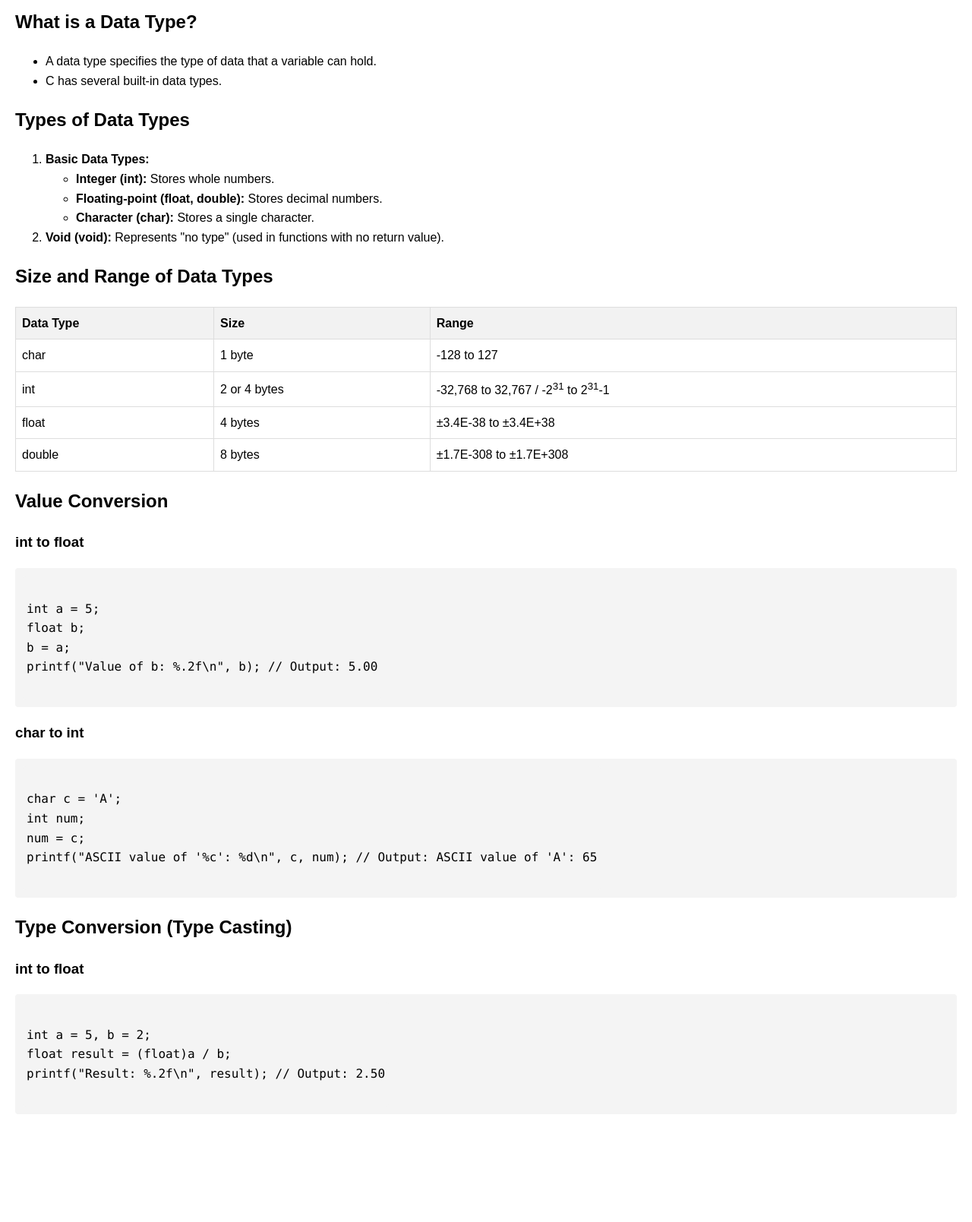
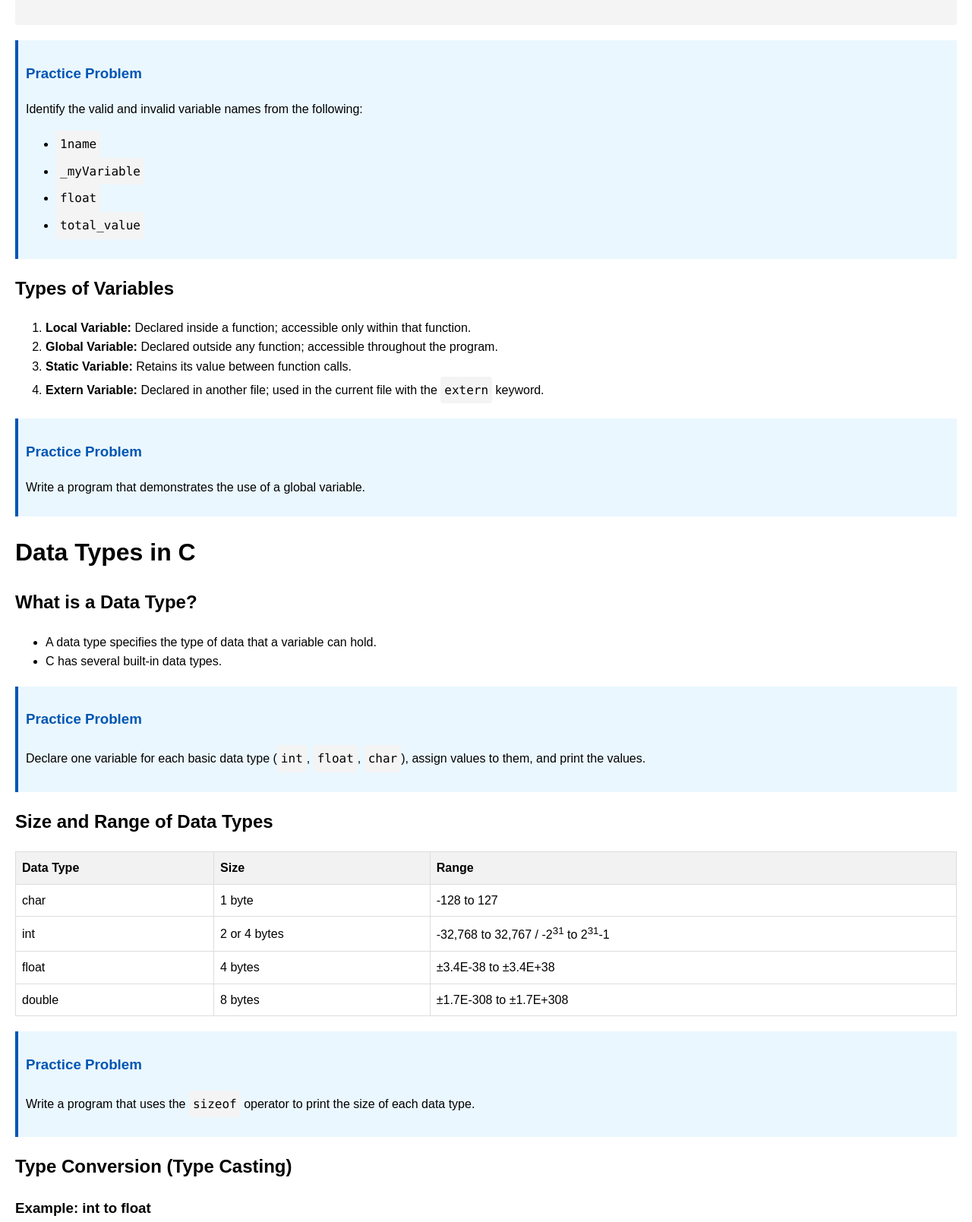
Before and after one commit to tahmad560/Project1, a plain HTML site: page Data_type_and_Variables.html in a window 1280 px wide. Shown: the part 1080-2689 px from the top of the page at 76% size. Before the commit the page ends 2567 px from the top, so only its background shows below. Drawn offline with Linux system fonts and the light colour scheme.

Commit message:
Add files via upload

```diff
--- a/Data_type_and_Variables.html
+++ b/Data_type_and_Variables.html
@@ -22,6 +22,7 @@
             padding: 10px;
             border-radius: 4px;
             font-family: Consolas, monospace;
+            overflow-x: auto;
         }
         table {
             border-collapse: collapse;
@@ -36,6 +37,15 @@
         th {
             background-color: #f2f2f2;
         }
+        .practice {
+            background-color: #eaf7ff;
+            padding: 10px;
+            border-left: 4px solid #0056b3;
+            margin: 20px 0;
+        }
+        .practice h3 {
+            color: #0056b3;
+        }
     </style>
 </head>
 <body>
@@ -46,9 +56,19 @@
         <li>It has a name (identifier) and a type that defines what kind of data it can hold.</li>
     </ul>
 
+    <div class="practice">
+        <h3>Practice Problem</h3>
+        <p>Write a program that declares an integer variable, assigns it a value, and prints the value.</p>
+    </div>
+
     <h2>Declaring a Variable</h2>
     <p>To declare a variable, specify the type followed by its name:</p>
     <pre><code>int age;</code></pre>
+
+    <div class="practice">
+        <h3>Practice Problem</h3>
+        <p>Declare a <code>float</code> variable named <code>temperature</code>, assign it the value 36.6, and print it.</p>
+    </div>
 
     <h2>Rules for Naming Variables</h2>
     <ol>
@@ -65,6 +85,17 @@ float salary_2023 = 55000.50;
 int Age = 30;
     </code></pre>
 
+    <div class="practice">
+        <h3>Practice Problem</h3>
+        <p>Identify the valid and invalid variable names from the following:</p>
+        <ul>
+            <li><code>1name</code></li>
+            <li><code>_myVariable</code></li>
+            <li><code>float</code></li>
+            <li><code>total_value</code></li>
+        </ul>
+    </div>
+
     <h2>Types of Variables</h2>
     <ol>
         <li><strong>Local Variable:</strong> Declared inside a function; accessible only within that function.</li>
@@ -73,6 +104,11 @@ int Age = 30;
         <li><strong>Extern Variable:</strong> Declared in another file; used in the current file with the <code>extern</code> keyword.</li>
     </ol>
 
+    <div class="practice">
+        <h3>Practice Problem</h3>
+        <p>Write a program that demonstrates the use of a global variable.</p>
+    </div>
+
     <h1>Data Types in C</h1>
     <h2>What is a Data Type?</h2>
     <ul>
@@ -80,17 +116,10 @@ int Age = 30;
         <li>C has several built-in data types.</li>
     </ul>
 
-    <h2>Types of Data Types</h2>
-    <ol>
-        <li><strong>Basic Data Types:</strong>
-            <ul>
-                <li><strong>Integer (int):</strong> Stores whole numbers.</li>
-                <li><strong>Floating-point (float, double):</strong> Stores decimal numbers.</li>
-                <li><strong>Character (char):</strong> Stores a single character.</li>
-            </ul>
-        </li>
-        <li><strong>Void (void):</strong> Represents "no type" (used in functions with no return value).</li>
-    </ol>
+    <div class="practice">
+        <h3>Practice Problem</h3>
+        <p>Declare one variable for each basic data type (<code>int</code>, <code>float</code>, <code>char</code>), assign values to them, and print the values.</p>
+    </div>
 
     <h2>Size and Range of Data Types</h2>
     <table>
@@ -125,29 +154,22 @@ int Age = 30;
         </tbody>
     </table>
 
-    <h2>Value Conversion</h2>
-    <h3>int to float</h3>
-    <pre><code>
-int a = 5;
-float b;
-b = a;
-printf("Value of b: %.2f\n", b); // Output: 5.00
-    </code></pre>
-
-    <h3>char to int</h3>
-    <pre><code>
-char c = 'A';
-int num;
-num = c;
-printf("ASCII value of '%c': %d\n", c, num); // Output: ASCII value of 'A': 65
-    </code></pre>
+    <div class="practice">
+        <h3>Practice Problem</h3>
+        <p>Write a program that uses the <code>sizeof</code> operator to print the size of each data type.</p>
+    </div>
 
     <h2>Type Conversion (Type Casting)</h2>
-    <h3>int to float</h3>
+    <h3>Example: int to float</h3>
     <pre><code>
 int a = 5, b = 2;
 float result = (float)a / b;
 printf("Result: %.2f\n", result); // Output: 2.50
     </code></pre>
+
+    <div class="practice">
+        <h3>Practice Problem</h3>
+        <p>Write a program to divide two integers and print the result as a float using type casting.</p>
+    </div>
 </body>
 </html>
```
